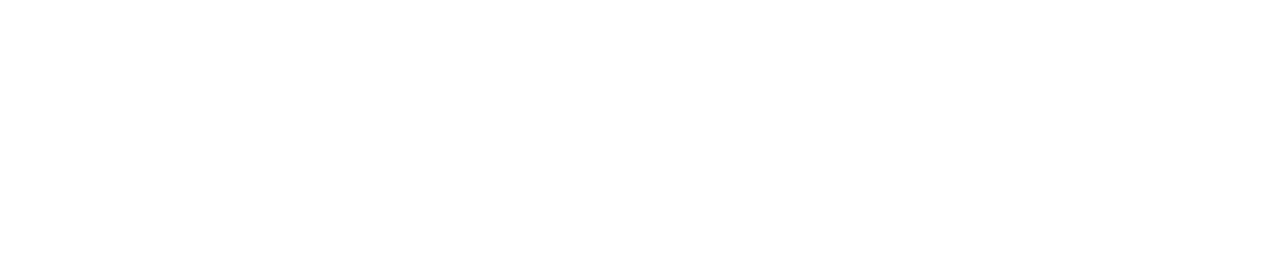
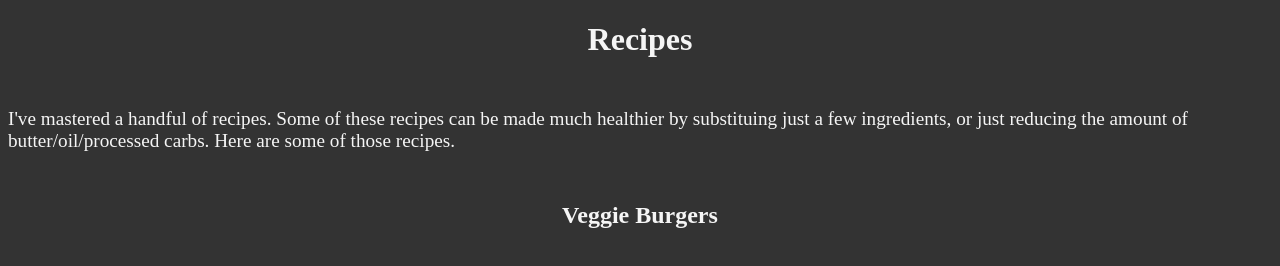
Before and after one commit to Lex2314/test-website, a plain HTML site: page index.html in a window 1280 px wide. Drawn offline with Linux system fonts and the light colour scheme.

Commit message:
add some text and background color

```diff
--- a/index.html
+++ b/index.html
@@ -5,8 +5,15 @@
     <meta http-equiv="X-UA-Compatible" content="IE=edge">
     <meta name="viewport" content="width=device-width, initial-scale=1.0">
     <title>Test Website</title>
+    <link rel="stylesheet" href="style.css">
+    <h1>Recipes</h1>
 </head>
 <body>
+    <div class="intro">I've mastered a handful of recipes. Some of these recipes can be made much healthier by substituing just a few
+        ingredients, or just reducing the amount of butter/oil/processed carbs. Here are some of those recipes.</div>
+    <h2>Veggie Burgers</h2>
+    <div class="recipe-one"></div>
+
 
 </body>
 </html>
--- a/style.css
+++ b/style.css
@@ -0,0 +1,18 @@
+body {
+    background-color: #333333;
+    color: whitesmoke;
+}
+
+.intro {
+    font-size: larger
+}
+
+h1 {
+    text-align: center;
+    margin-bottom: 50px;
+}
+
+h2 {
+    text-align: center;
+    margin: 50px;
+}
```
